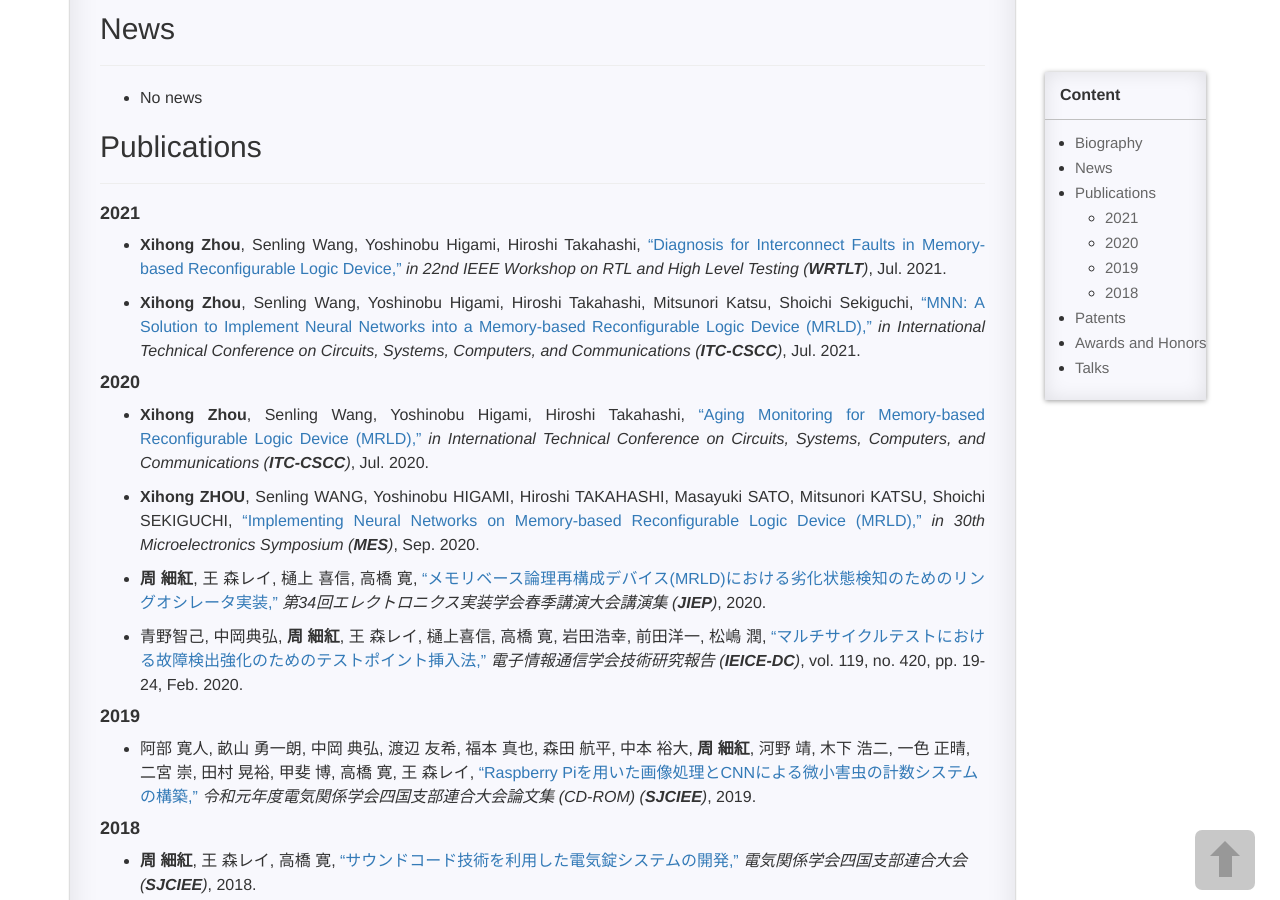
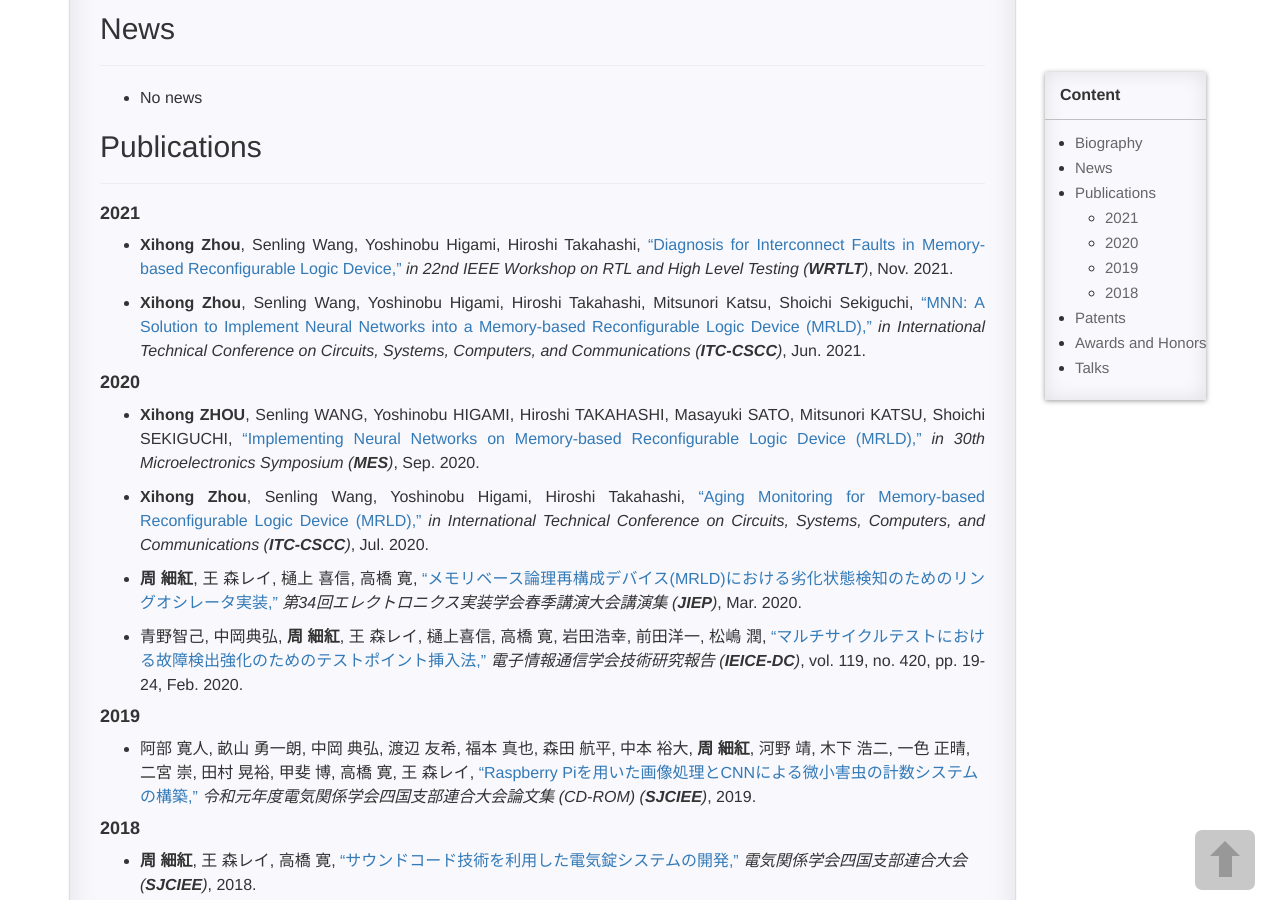
Before and after one commit to XihongZhou/xihongzhou.github.io, a Jekyll site: the page built from pages/1_homepage.md, in a window 1280 px wide and 900 px high, scrolled down 605 px. Built offline with Jekyll 4.4.1, drawn with Linux system fonts in a browser that asks for light colours; comment, search, counter and statistics services are not loaded.

Commit message:
Update 1_homepage.md

```diff
--- a/pages/1_homepage.md
+++ b/pages/1_homepage.md
@@ -56,17 +56,17 @@ permalink: /homepage/
 
 #### 2021
 
-- **Xihong Zhou**, Senling Wang, Yoshinobu Higami, Hiroshi Takahashi, ["Diagnosis for Interconnect Faults in Memory-based Reconfigurable Logic Device,"](https://xihongzhou.github.io/papers/Conferences/International/2021-11-25-WRTLT_zhou.pdf) *in 22nd IEEE Workshop on RTL and High Level Testing (**WRTLT**)*, Jul. 2021.
+- **Xihong Zhou**, Senling Wang, Yoshinobu Higami, Hiroshi Takahashi, ["Diagnosis for Interconnect Faults in Memory-based Reconfigurable Logic Device,"](https://xihongzhou.github.io/papers/Conferences/International/2021-11-25-WRTLT_zhou.pdf) *in 22nd IEEE Workshop on RTL and High Level Testing (**WRTLT**)*, Nov. 2021.
 
-- **Xihong Zhou**, Senling Wang, Yoshinobu Higami, Hiroshi Takahashi, Mitsunori Katsu, Shoichi Sekiguchi, ["MNN: A Solution to Implement Neural Networks into a Memory-based Reconfigurable Logic Device (MRLD),"](https://xihongzhou.github.io/papers/Conferences/International/2021-06-28-ITC-CSCC_zhou.pdf) *in International Technical Conference on Circuits, Systems, Computers, and Communications (**ITC-CSCC**)*, Jul. 2021.
+- **Xihong Zhou**, Senling Wang, Yoshinobu Higami, Hiroshi Takahashi, Mitsunori Katsu, Shoichi Sekiguchi, ["MNN: A Solution to Implement Neural Networks into a Memory-based Reconfigurable Logic Device (MRLD),"](https://xihongzhou.github.io/papers/Conferences/International/2021-06-28-ITC-CSCC_zhou.pdf) *in International Technical Conference on Circuits, Systems, Computers, and Communications (**ITC-CSCC**)*, Jun. 2021.
 
 #### 2020
 
+- **Xihong ZHOU**, Senling WANG, Yoshinobu HIGAMI, Hiroshi TAKAHASHI, Masayuki SATO, Mitsunori KATSU, Shoichi SEKIGUCHI, ["Implementing Neural Networks on Memory-based Reconfigurable Logic Device (MRLD),"](https://xihongzhou.github.io/papers/Conferences/Japan/2020_MES_zhou.pdf) *in 30th Microelectronics Symposium (**MES**)*, Sep. 2020.
+
 - **Xihong Zhou**, Senling Wang, Yoshinobu Higami, Hiroshi Takahashi, ["Aging Monitoring for Memory-based Reconfigurable Logic Device (MRLD),"](https://xihongzhou.github.io/papers/Conferences/International/2020_ITC-CSCC_zhou.pdf) *in International Technical Conference on Circuits, Systems, Computers, and Communications (**ITC-CSCC**)*, Jul. 2020.
 
-- **Xihong ZHOU**, Senling WANG, Yoshinobu HIGAMI, Hiroshi TAKAHASHI, Masayuki SATO, Mitsunori KATSU, Shoichi SEKIGUCHI, ["Implementing Neural Networks on Memory-based Reconfigurable Logic Device (MRLD),"](https://xihongzhou.github.io/papers/Conferences/Japan/2020_MES_zhou.pdf) *in 30th Microelectronics Symposium (**MES**)*, Sep. 2020.
-
-- **周 細紅**, 王 森レイ, 樋上 喜信, 高橋 寛, ["メモリベース論理再構成デバイス(MRLD)における劣化状態検知のためのリングオシレータ実装,"](https://xihongzhou.github.io/papers/Conferences/Japan/2020_JIEP_zhou.pdf) *第34回エレクトロニクス実装学会春季講演大会講演集 (**JIEP**)*, 2020.
+- **周 細紅**, 王 森レイ, 樋上 喜信, 高橋 寛, ["メモリベース論理再構成デバイス(MRLD)における劣化状態検知のためのリングオシレータ実装,"](https://xihongzhou.github.io/papers/Conferences/Japan/2020_JIEP_zhou.pdf) *第34回エレクトロニクス実装学会春季講演大会講演集 (**JIEP**)*, Mar. 2020.
 
 - 青野智己, 中岡典弘, **周 細紅**, 王 森レイ, 樋上喜信, 高橋 寛, 岩田浩幸, 前田洋一, 松嶋 潤, ["マルチサイクルテストにおける故障検出強化のためのテストポイント挿入法,"](https://xihongzhou.github.io/papers/Conferences/Japan/2019_DC_Aono.pdf) *電子情報通信学会技術研究報告 (**IEICE-DC**)*, vol. 119, no. 420, pp. 19-24, Feb. 2020.
 
```
